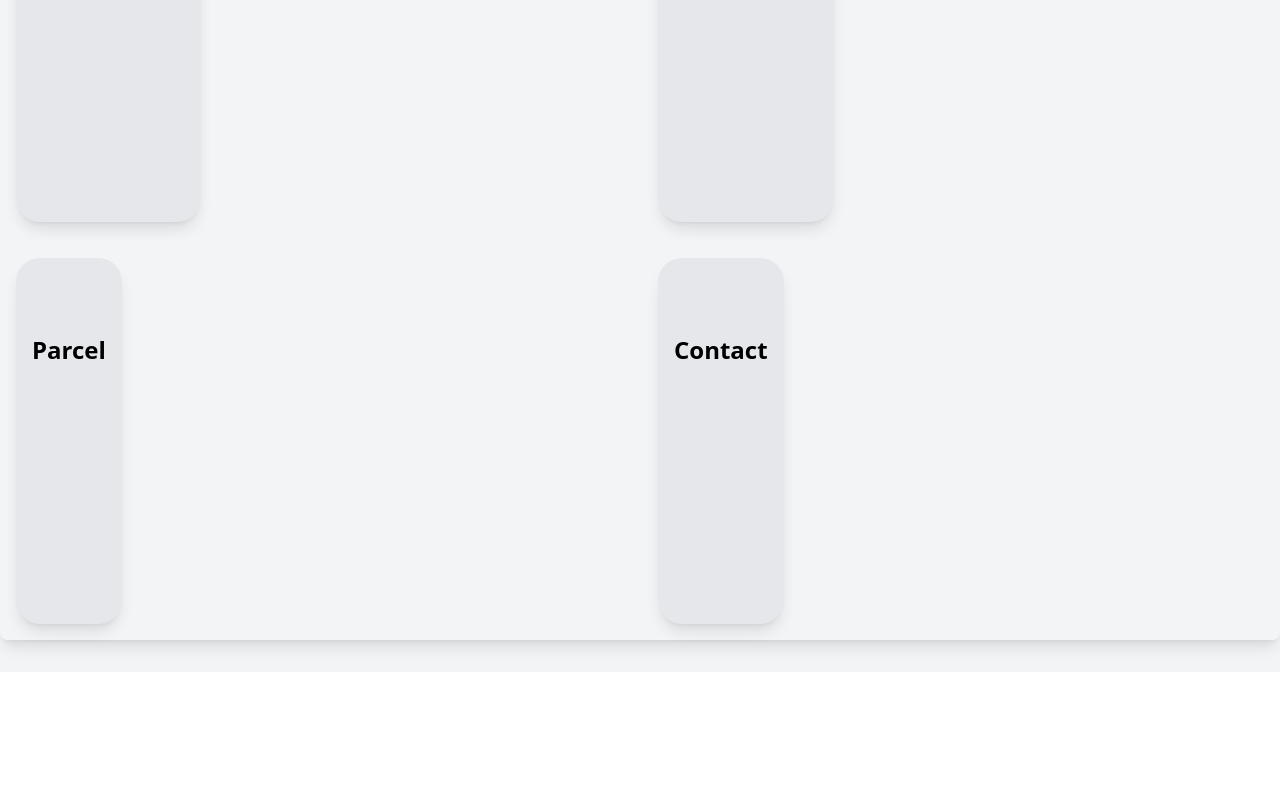
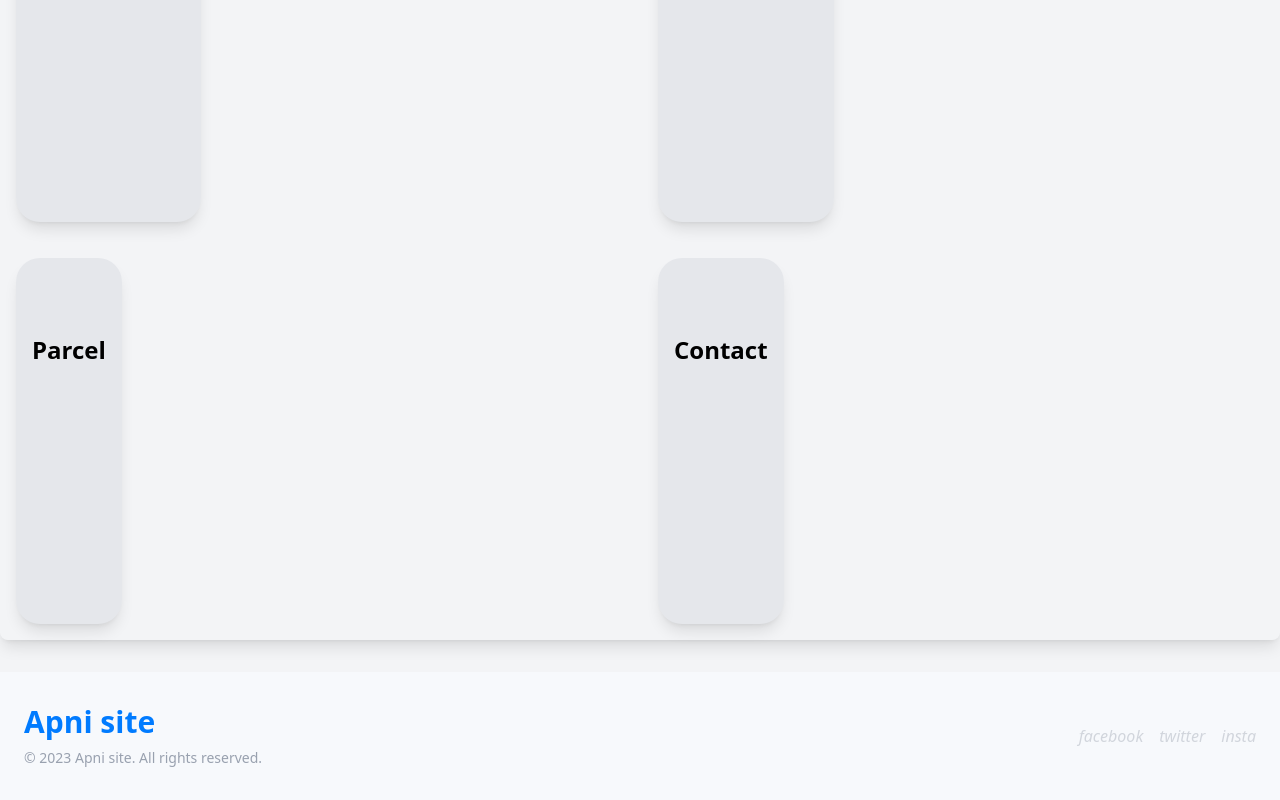
Before and after one commit to Krishna-Baheti-27/web-wonders-project, a React (Vite) app in the folder client/: page / in a window 1280 px wide. Shown: the part 380-1180 px from the top of the page. Before the commit the page ends 1052 px from the top, so only its background shows below. Built offline with nearby package versions, Linux system fonts and the light colour scheme; no server answers.

Commit message:
footer has been added

```diff
--- a/client/src/App.jsx
+++ b/client/src/App.jsx
@@ -10,6 +10,7 @@ import Login from "./pages/users/login.jsx";
 import Logout from "./pages/users/logout.jsx";
 import {PrivateRoute, NotPrivateRoute} from "./components/PrivateRoute.jsx";
 import Context from "./context/Context.jsx";
+import Footer from "./Pages/footer.jsx";
 
 
 function App() {
@@ -27,6 +28,7 @@ function App() {
         <Route path="/user-signup" element={<NotPrivateRoute><Signup /></NotPrivateRoute>} />
         <Route path="*" element={<h1>404 Not Found</h1>} />
       </Routes>
+      <Footer/>
     </BrowserRouter>
     </div>
   );
--- /dev/null
+++ b/client/src/Pages/footer.jsx
@@ -0,0 +1,35 @@
+import React from 'react';
+import { Link } from 'react-router-dom';
+import { useEffect } from 'react';
+const Footer = () => {
+    return (
+        <footer className="bg-darkgray text-white px-6 py-8 shadow-sm flex flex-col md:flex-row items-center justify-between" id = "footer">
+            <div className="mb-4 md:mb-0">
+                <Link to="/" className='text-3xl font-bold text-royalblue hover:text-cyan transition'>
+                    Apni site</Link>
+                <p className="text-sm text-gray-400 mt-2">&copy; 2023 Apni site. All rights reserved.</p>
+            </div>
+            {/* <div className="flex flex-wrap justify-center md:justify-start space-x-6 text-lg font-sans text-gray-300">
+                {/* <Link to="/" className='hover:text-cyan transition'>Home</Link> */}
+                {/* <Link to="/live-map" className='hover:text-cyan transition'>Live Map</Link> */}
+                {/* <Link to="/my-trips" className='hover:text-cyan transition'>My Trips</Link>
+                <Link to="/parcel" className='hover:text-cyan transition'>Send a Parcel</Link> */}
+                {/* <Link to="/contact" className='hover:text-cyan transition'>Contact</Link> */}
+            {/* </div>*/}
+            <div className="flex space-x-4 mt-4 md:mt-0">
+                {/* Social media icons can go here */}
+                <a href="#" className="text-gray-300 hover:text-cyan transition">
+                    <i className="fab fa-facebook-f">facebook</i>
+                </a>
+                <a href="#" className="text-gray-300 hover:text-cyan transition">
+                    <i className="fab fa-twitter">twitter</i>
+                </a>
+                <a href="#" className="text-gray-300 hover:text-cyan transition">
+                    <i className="fab fa-instagram">insta</i>
+                </a>
+            </div>
+        </footer>
+    );
+}
+
+export default Footer;
--- a/client/src/Pages/users/Login.jsx
+++ b/client/src/Pages/users/Login.jsx
@@ -6,6 +6,9 @@ const Login = () => {
   useEffect(() => {
     window.scrollTo(0, 0);
     document.title = "Login";
+    document.getElementById("footer").innerHTML = "";
+    document.getElementById("footer").style = "";
+
   })
   const VITE_BACKEND_BASE_URL = import.meta.env.VITE_BACKEND_BASE_URL;
 
--- a/client/src/Pages/users/Signup.jsx
+++ b/client/src/Pages/users/Signup.jsx
@@ -7,6 +7,8 @@ const Signup = () => {
   useEffect(() => {
     window.scrollTo(0, 0);
     document.title = "Signup";
+    document.getElementById("footer").innerHTML = "";
+    document.getElementById("footer").style = "";
   })
   const VITE_BACKEND_BASE_URL = import.meta.env.VITE_BACKEND_BASE_URL;
 
```
